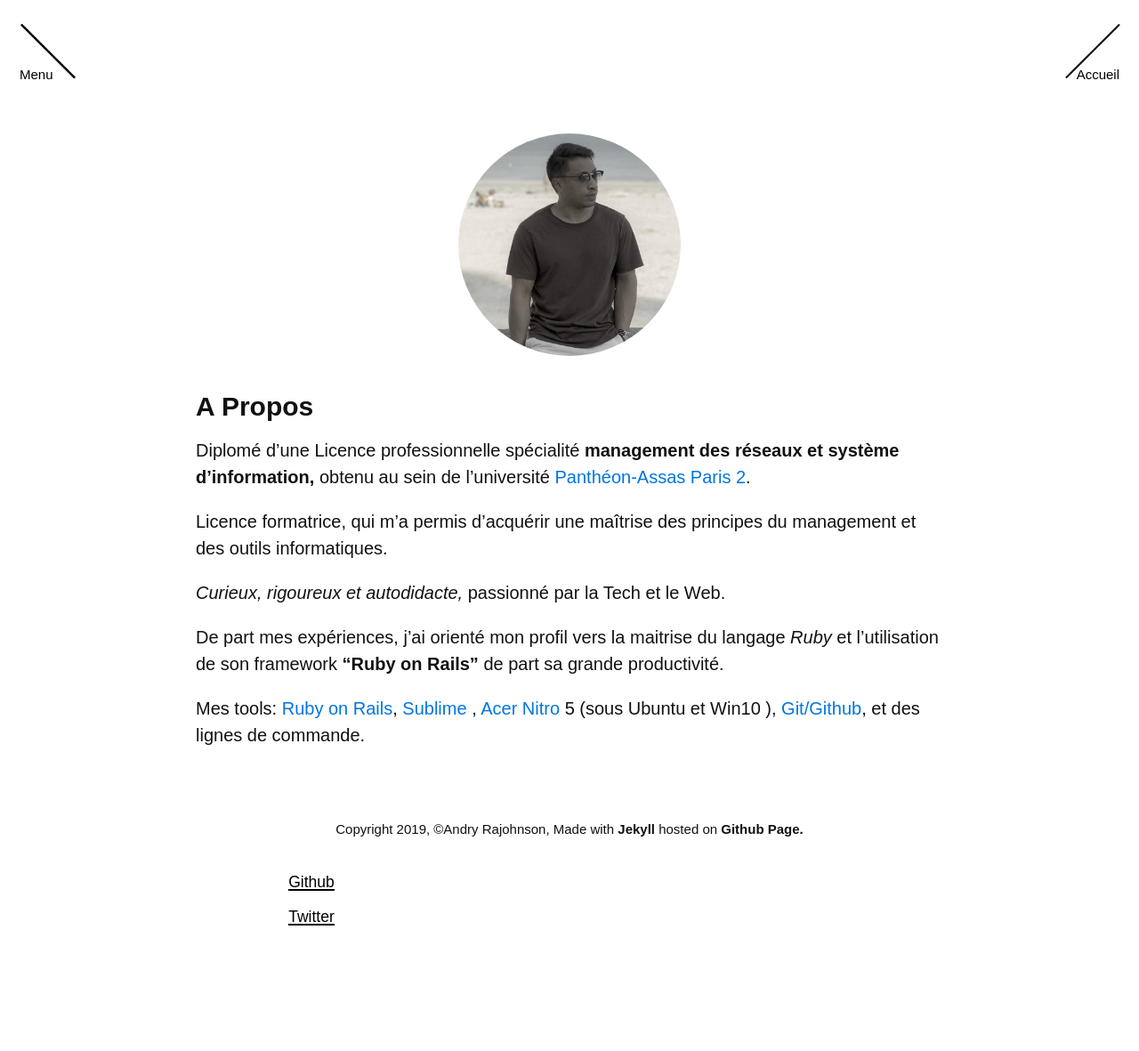
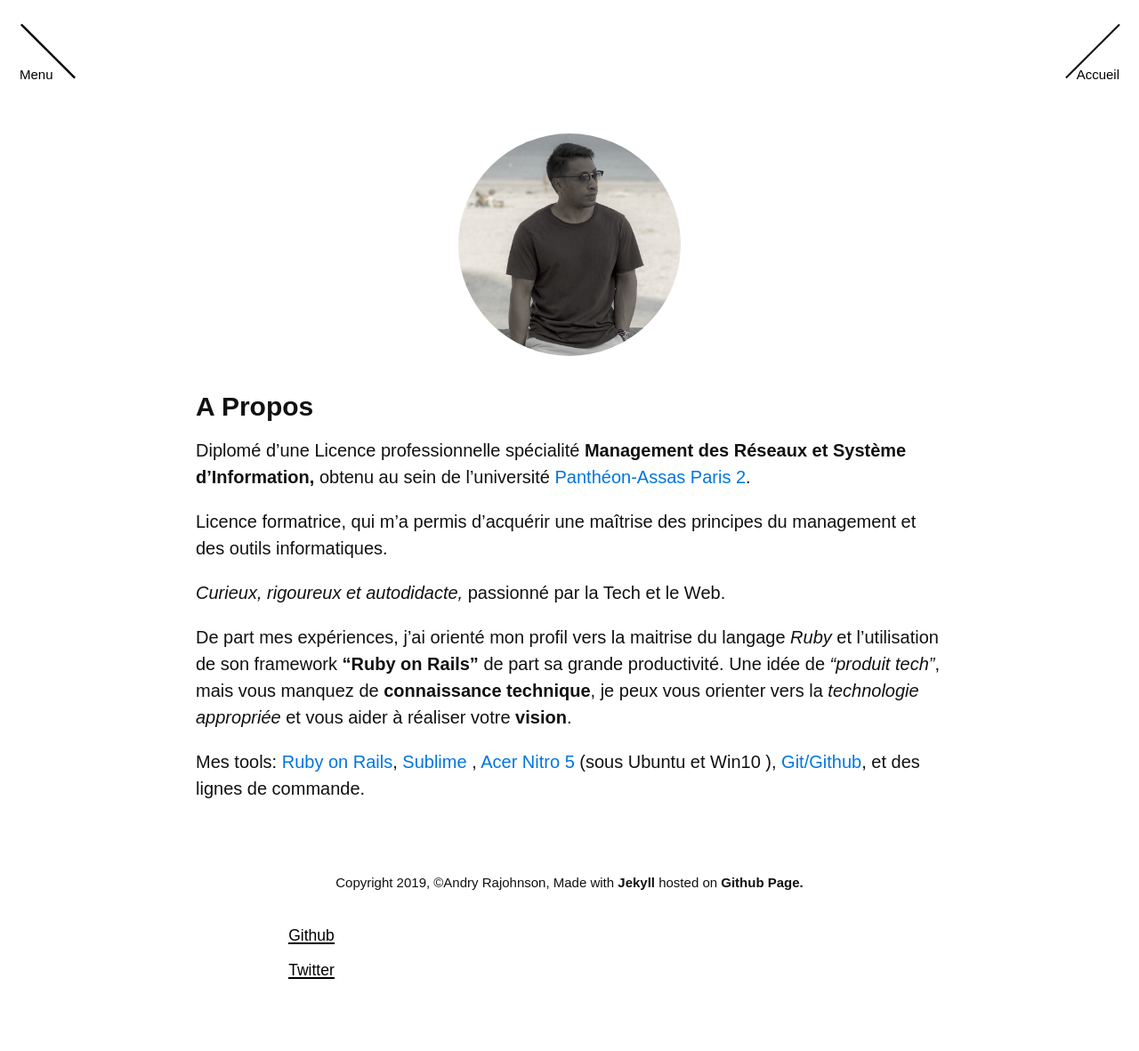
Before and after one commit to andryjohn/RJ-s-blog, a Jekyll site: the page built from about.md, in a window 1280 px wide. Shown: the whole page at 89% size. Built offline with Jekyll 4.4.1, drawn with Linux system fonts in a browser that asks for light colours; nearby versions of some CDN libraries; some web fonts are replaced; before the commit the page ends 1121 px from its top, so only the background shows below that.

Commit message:
post, classement techno

```diff
--- a/about.md
+++ b/about.md
@@ -7,15 +7,16 @@
 headshot: /images/headshot.jpg
 ---
 
-Diplomé d'une Licence professionnelle spécialité **management des réseaux et système d'information,** obtenu au sein de l'université [Panthéon-Assas Paris 2](https://www.u-paris2.fr).
+Diplomé d'une Licence professionnelle spécialité **Management des Réseaux et Système d'Information,** obtenu au sein de l'université [Panthéon-Assas Paris 2](https://www.u-paris2.fr).
 
 Licence formatrice, qui m'a permis d'acquérir une maîtrise des principes du management et des outils informatiques.
 
 *Curieux, rigoureux et autodidacte,* passionné par la Tech et le Web.
 
 De part mes expériences, j'ai orienté mon profil vers la maitrise du langage *Ruby* et l'utilisation de son framework **"Ruby on Rails"** de part sa grande productivité.
+Une idée de *"produit tech"*, mais vous manquez de **connaissance technique**, je peux vous orienter vers la *technologie appropriée* et vous aider à réaliser votre **vision**.
 
-Mes tools: [Ruby on Rails](https://rubyonrails.org/), [Sublime](https://www.sublimetext.com/3) , [Acer Nitro](https://fr-store.acer.com/nitro-5-ordinateur-portable-an515-51-noir?gclid=Cj0KCQjwh6XmBRDRARIsAKNInDGPRr4FTvpxXL1_g60gNICZaKxeRXDWG9x0E-vDAcnTdeFbEJQwT_AaArCsEALw_wcB&gclsrc=aw.ds) 5 (sous Ubuntu et Win10 ), [Git/Github](https://github.com/andryjohn), et des lignes de commande.
+Mes tools: [Ruby on Rails](https://rubyonrails.org/), [Sublime](https://www.sublimetext.com/3) , [Acer Nitro 5](https://fr-store.acer.com/nitro-5-ordinateur-portable-an515-51-noir?gclid=Cj0KCQjwh6XmBRDRARIsAKNInDGPRr4FTvpxXL1_g60gNICZaKxeRXDWG9x0E-vDAcnTdeFbEJQwT_AaArCsEALw_wcB&gclsrc=aw.ds) (sous Ubuntu et Win10 ), [Git/Github](https://github.com/andryjohn), et des lignes de commande.
 
 
 
--- a/projects.html
+++ b/projects.html
@@ -25,6 +25,6 @@
 <script src="https://cdn.jsdelivr.net/emojione/3.0.3/lib/js/emojione.min.js"></script>
 <script type="text/javascript">
   $(function() {
-    $("#display-projects").getRepos("andryjohn"); /* Add your github username. */
+    $("#display-projects").getRepos("andryjohn"); /* github username. */
   });
 </script>
```
